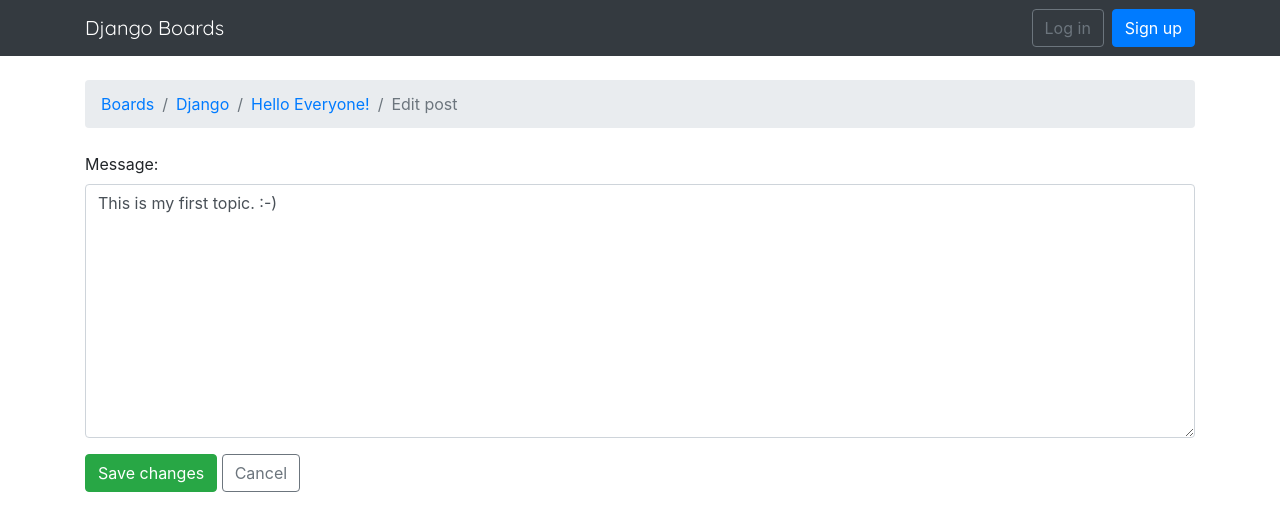
After one commit to christanshane/DjangoProject, a Django app: page /boards/1/topics/1/posts/1/edit/ in a window 1280 px wide. The commit adds this page. Shown: the top 531 px of the page. Run offline with Django 3.2, Linux system fonts and the light colour scheme; data comes from the database, SQL or seed files in the repository; both versions use the stored data as it was after the commit; some libraries are stand-ins or nearby versions.

Commit message:
added edit reply

```diff
--- a/DjangoProject/urls.py
+++ b/DjangoProject/urls.py
@@ -48,4 +48,5 @@
     url(r'^settings/password/done/$', auth_views.PasswordChangeDoneView.as_view(template_name='password_change_done.html'), name='password_change_done'),
     url(r'^boards/(?P<pk>\d+)/topics/(?P<topic_pk>\d+)/$', views.topic_posts, name='topic_posts'),
     url(r'^boards/(?P<pk>\d+)/topics/(?P<topic_pk>\d+)/reply/$', views.reply_topic, name='reply_topic'),
+    url(r'^boards/(?P<pk>\d+)/topics/(?P<topic_pk>\d+)/posts/(?P<post_pk>\d+)/edit/$', views.PostUpdateView.as_view(), name='edit_post'),
 ]
--- a/boards/views.py
+++ b/boards/views.py
@@ -1,11 +1,13 @@
-from .forms import NewTopicForm
 from django.db.models import Count
 from django.contrib.auth.decorators import login_required
 from django.shortcuts import get_object_or_404, redirect, render
-from .forms import PostForm
-from .models import Topic
+from django.utils import timezone
+from django.views.generic import UpdateView
 
 
+
+from .forms import NewTopicForm
+from .forms import PostForm
 from .models import Board, Topic, Post
 # Create your views here.
 
@@ -62,3 +64,17 @@
     board = get_object_or_404(Board, pk=pk)
     topics = board.topics.order_by('-last_updated').annotate(replies=Count('posts'))
     return render(request, 'topics.html', {'board':board, 'topics':topics})
+
+class PostUpdateView(UpdateView):
+    model = Post
+    fields = ('message',)
+    template_name = 'edit_post.html'
+    pk_url_kwarg = 'post_pk'
+    context_object_name = 'post'
+
+    def form_valid(self, form):
+        post = form.save(commit=False)
+        post.updated_by = self.request.user
+        post.updated_at = timezone.now()
+        post.save()
+        return redirect('topic_posts', pk=post.topic.board.pk, topic_pk=post.topic.pk)
--- /dev/null
+++ b/templates/edit_post.html
@@ -0,0 +1,18 @@
+{% extends 'base.html' %}
+{% block title %} Edit post {% endblock %}
+
+{% block breadcrumb %}
+  <li class="breadcrumb-item"><a href="{% url 'home' %}">Boards</a></li>
+  <li class="breadcrumb-item"><a href="{% url 'board_topics' post.topic.board.pk %}">{{ post.topic.board.name }}</a></li>
+  <li class="breadcrumb-item"><a href="{% url 'topic_posts' post.topic.board.pk post.topic.pk %}">{{ post.topic.subject }}</a></li>
+  <li class="breadcrumb-item active">Edit post</li>
+{% endblock %}
+
+{% block content %}
+<form method="post" class="mb-4" novalidate>
+    {% csrf_token %}
+    {% include 'includes/form.html' %}
+    <button class="btn btn-success" type="submit">Save changes</button>
+    <a href="{% url 'topic_posts' post.topic.board.pk post.topic.pk %}" class="btn btn-outline-secondary" role="button">Cancel</a>
+</form>
+{% endblock %}
--- a/templates/topic_posts.html
+++ b/templates/topic_posts.html
@@ -35,7 +35,9 @@
                 {{post.message}}
                 {% if post.created_by == user %}
                     <div class="mt-3">
-                        <a href="#" class="btn btn-primary btn-sm" role="button">Edit</a>
+                        <a href="{% url 'edit_post' post.topic.board.pk post.topic.pk post.pk %}" class="btn btn-primary btn-sm" role="button">
+                            Edit
+                        </a>
                     </div>
                 {% endif %}
             </div>
```
Also changed, not shown: db.sqlite3.
